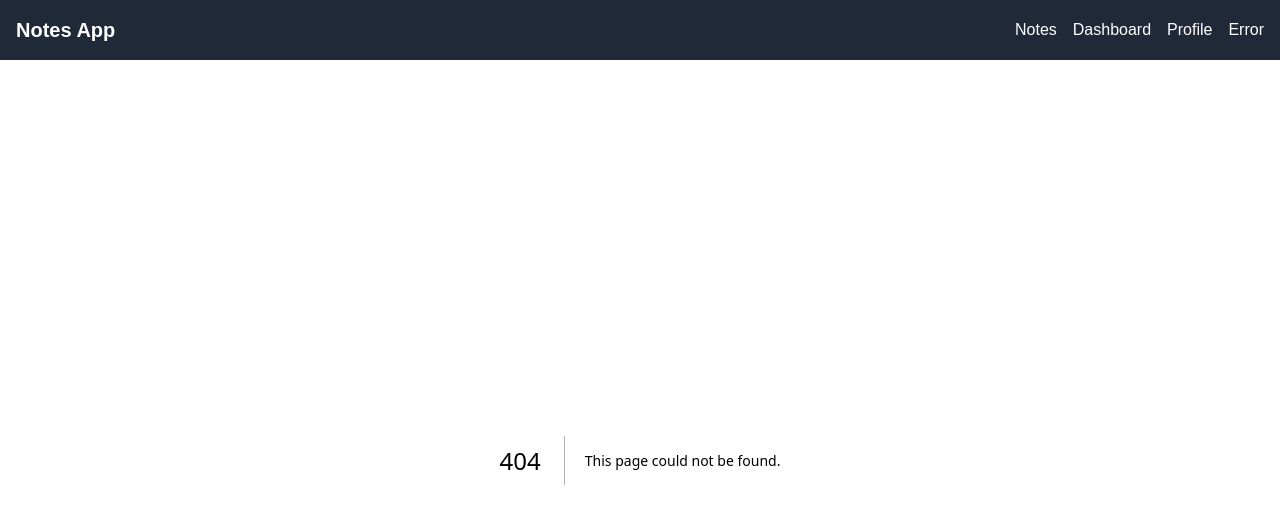
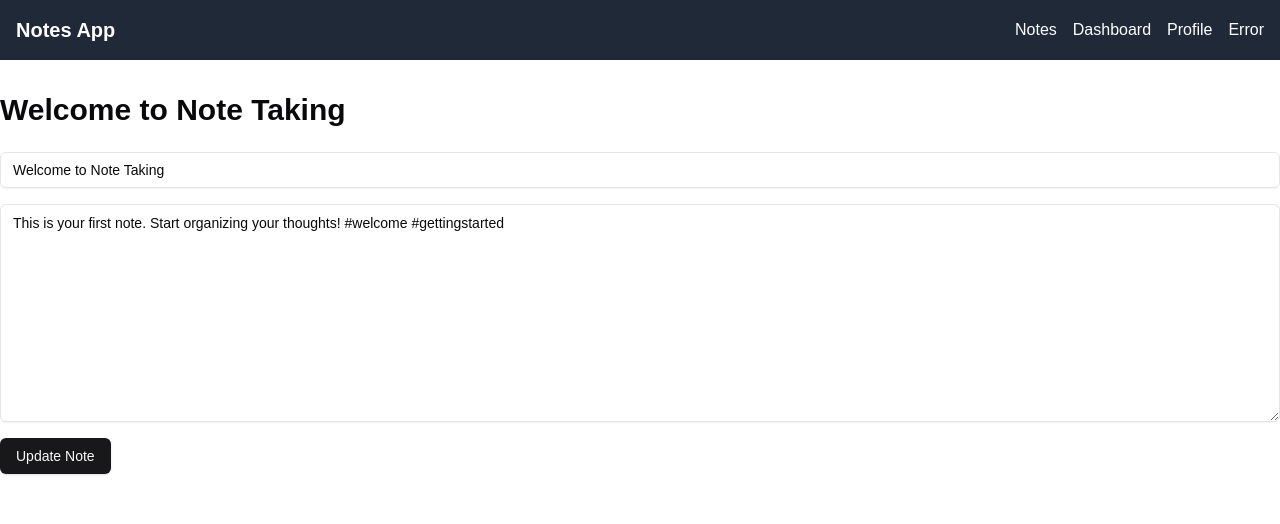
Before and after one commit to fengyun2/nextjs-notes-app, a Next.js app: page /notes/1/edit in a window 1280 px wide. Before the commit this address had no page. Shown: the top 524 px of the page. Built offline with nearby package versions, Linux system fonts and the light colour scheme.

Commit message:
feat: 新增笔记编辑页

```diff
--- /dev/null
+++ b/src/app/notes/[noteId]/actions/delete-note.action.ts
@@ -0,0 +1,15 @@
+'use server'
+
+import { type NoteWhere, WhereNoteSchema } from '@/core/entities/note'
+import { deleteNote } from '@/core/services/note'
+import { revalidateTag } from 'next/cache'
+
+export async function deleteNoteAction(whereRaw: NoteWhere) {
+  const { data, error} = await WhereNoteSchema.safeParseAsync(whereRaw)
+  if (error) {
+    throw new Error(error.message)
+  }
+  await deleteNote(data)
+  revalidateTag('notes')
+  revalidateTag(`note-details/${data.id}`)
+}
--- /dev/null
+++ b/src/app/notes/[noteId]/actions/edit-note.action.ts
@@ -0,0 +1,15 @@
+'use server'
+
+import { type NoteWhere, type NoteUpdate, UpdateNoteSchema} from '@/core/entities/note'
+import { updateNote } from '@/core/services/note'
+import {revalidateTag} from 'next/cache'
+
+export async function updateNoteAction(whereRaw: NoteWhere,rawNote: NoteUpdate) {
+  const {data, error} = await UpdateNoteSchema.safeParseAsync(rawNote)
+  if (error) {
+    throw new Error(error.message)
+  }
+  await updateNote(whereRaw, data)
+  revalidateTag('notes')
+  revalidateTag(`note-details/${whereRaw.id}`)
+}
--- /dev/null
+++ b/src/app/notes/[noteId]/components/DeleteButton.tsx
@@ -0,0 +1,24 @@
+'use client';
+
+import { useState } from 'react';
+import { useRouter } from 'next/navigation';
+import { Button } from '@/components/ui/button';
+import { deleteNoteAction } from '../actions/delete-note.action';
+export function DeleteNoteButton({ id }: { id: string }) {
+  const [isDeleting, setIsDeleting] = useState(false);
+  const router = useRouter();
+
+  const handleDelete = async () => {
+    if (confirm('Are your sure you want to delete this note?')) {
+      setIsDeleting(true);
+      await deleteNoteAction({ id });
+      router.push('/notes');
+    }
+  };
+
+  return (
+    <Button variant="destructive" onClick={handleDelete} disabled={isDeleting}>
+      {isDeleting ? 'Deleting...' : 'Delete'}
+    </Button>
+  );
+}
--- /dev/null
+++ b/src/app/notes/[noteId]/edit/components/EditNoteForm.tsx
@@ -0,0 +1,74 @@
+'use client';
+
+import { useState } from 'react';
+import { useRouter } from 'next/navigation';
+import { Input } from '@/components/ui/input';
+import { Textarea } from '@/components/ui/textarea';
+import { Button } from '@/components/ui/button';
+import { motion } from 'framer-motion';
+import { Loader2 } from 'lucide-react';
+import type { Note } from '@/core/entities/note';
+import { updateNoteAction } from '../../actions/edit-note.action';
+
+export default function EditNoteForm({ note }: { note: Note }) {
+  const [title, setTitle] = useState(note.title);
+  const [content, setContent] = useState(note.content);
+  const [isSubmitting, setIsSubmitting] = useState(false);
+  const router = useRouter();
+
+  const handleSubmit = async (e: React.FormEvent<HTMLFormElement>) => {
+    e.preventDefault();
+    setIsSubmitting(true);
+    try {
+      await updateNoteAction({ id: note.id }, { title, content });
+      router.push('/notes');
+      router.refresh()
+    } catch (error) {
+      console.error('Failed to update note', error);
+    } finally {
+      setIsSubmitting(false);
+    }
+  };
+
+  return (
+    <motion.form
+      className="space-y-4"
+      initial={{ opacity: 0, y: 20 }}
+      animate={{ opacity: 1, y: 0 }}
+      transition={{ duration: 0.5 }}
+      onSubmit={handleSubmit}
+    >
+      <motion.div initial={{ opacity: 0, x: -20 }} animate={{ opacity: 1, x: 0 }} transition={{ delay: 0.2 }}>
+        <Input
+          type="text"
+          placeholder="Note Title"
+          value={title}
+          onChange={(e) => setTitle(e.target.value)}
+          required
+          disabled={isSubmitting}
+        />
+      </motion.div>
+      <motion.div initial={{ opacity: 0, x: -20 }} animate={{ opacity: 1, x: 0 }} transition={{ delay: 0.3 }}>
+        <Textarea
+          placeholder="Note Content"
+          value={content}
+          onChange={(e) => setContent(e.target.value)}
+          required
+          rows={10}
+          disabled={isSubmitting}
+        />
+      </motion.div>
+      <motion.div initial={{ opacity: 0, y: 20 }} animate={{ opacity: 1, y: 0 }} transition={{ delay: 0.4 }}>
+        <Button type="submit" disabled={isSubmitting}>
+          {isSubmitting ? (
+            <>
+              <Loader2 className="mr-2 h-4 w-4 animate-spin" /> Updating Note...
+            </>
+          ) : (
+            'Update Note'
+          )}
+        </Button>
+      </motion.div>
+    </motion.form>
+  );
+}
--- /dev/null
+++ b/src/app/notes/[noteId]/edit/page.tsx
@@ -0,0 +1,27 @@
+import { getNote } from '@/core/services/note';
+import { notFound } from 'next/navigation';
+import { unstable_cache } from 'next/cache';
+import EditNoteForm from './components/EditNoteForm'
+
+const fetchNote = async (id: string) => {
+  const note = await unstable_cache(getNote, [`note-details/${id}`], { tags: ['note-details', `note-details/${id}`] })({
+    id,
+  });
+  if (!note) {
+    return notFound();
+  }
+  return note;
+};
+
+export default async function EditNotePage(props: { params: Promise<{ noteId: string }> }) {
+  const params = await props.params;
+  const noteId = params.noteId;
+  const note = await fetchNote(noteId);
+
+  return (
+    <div className="container mx-auto py-8">
+      <h1 className="text-3xl font-bold mb-6">{note.title}</h1>
+      <EditNoteForm note={note} />
+    </div>
+  );
+}
--- /dev/null
+++ b/src/app/notes/[noteId]/loading.tsx
@@ -0,0 +1,17 @@
+import { Skeleton } from "@/components/ui/skeleton";
+
+export default function Loading() {
+  return (
+    <div className="container mx-auto py-8">
+      <Skeleton className="h-12 w-3/4 mb-6" />
+      <Skeleton className="h-4 w-full mb-2" />
+      <Skeleton className="h-4 w-full mb-2" />
+      <Skeleton className="h-4 w-2/3 mb-6" />
+      <div className="flex space-x-2">
+        <Skeleton className="h-10 w-20" />
+        <Skeleton className="h-10 w-20" />
+        <Skeleton className="h-10 w-32" />
+      </div>
+    </div>
+  )
+}
--- /dev/null
+++ b/src/app/notes/[noteId]/page.tsx
@@ -0,0 +1,38 @@
+import { getNote } from '@/core/services/note';
+import { notFound } from 'next/navigation';
+import { unstable_cache } from 'next/cache';
+import Link from 'next/link';
+import { Button } from '@/components/ui/button';
+import { DeleteNoteButton } from './components/DeleteButton';
+
+const fetchNote = async (id: string) => {
+  const note = await unstable_cache(getNote, [`note-details/${id}`], { tags: ['note-details', `note-details/${id}`] })({
+    id,
+  });
+  if (!note) {
+    return notFound();
+  }
+  return note;
+};
+
+export default async function NotePage(props: { params: Promise<{ noteId: string }> }) {
+  const params = await props.params;
+  const noteId = params.noteId;
+  const note = await fetchNote(noteId);
+
+  return (
+    <div className="container mx-auto py-8">
+      <h1 className="text-3xl font-bold mb-6">{note.title}</h1>
+      <p className="mb-6 whitespace-pre-wrap">{note.content}</p>
+      <div className="flex space-x-2">
+        <Link href={`/notes/${note.id}/edit`}>
+          <Button variant="outline">Edit</Button>
+        </Link>
+        <DeleteNoteButton id={note.id} />
+        <Link href="/notes">
+          <Button variant="outline">Back to Notes</Button>
+        </Link>
+      </div>
+    </div>
+  );
+}
--- a/src/app/notes/components/NoteView.tsx
+++ b/src/app/notes/components/NoteView.tsx
@@ -27,10 +27,10 @@ const NoteView = ({ note }: { note: Note }) => {
             {note.content}
           </p>
           <motion.div className='mt-4 flex justify-end space-x-2' initial={{opacity: 0}} animate={{opacity: 1}} transition={{delay: 0.2}}>
-            <Link href={`/note/${note.id}`}>
+            <Link href={`/notes/${note.id}`}>
               <Button variant='outline'>View</Button>
             </Link>
-            <Link href={`/edit/${note.id}`}>
+            <Link href={`/notes/${note.id}/edit`}>
               <Button variant='outline'>Edit</Button>
             </Link>
           </motion.div>
--- /dev/null
+++ b/src/app/notes/create/actions/create-note.action.ts
@@ -0,0 +1,15 @@
+"use server"
+
+import type { NoteInsert } from '@/core/entities/note'
+import { InsertNoteSchema } from '@/core/entities/note'
+import {createNote} from '@/core/services/note'
+import { revalidateTag } from 'next/cache'
+
+export async function createNoteAction(rawNote: NoteInsert) {
+  const {data, error} = await InsertNoteSchema.safeParseAsync(rawNote)
+  if (error) {
+    throw new Error(error.message)
+  }
+  await createNote(data)
+  revalidateTag('notes')
+}
--- /dev/null
+++ b/src/app/notes/create/components/CreateNoteForm.tsx
@@ -0,0 +1,72 @@
+'use client';
+
+import { useState } from 'react';
+import { useRouter } from 'next/navigation';
+import { Input } from '@/components/ui/input';
+import { Textarea } from '@/components/ui/textarea';
+import { Button } from '@/components/ui/button';
+import { motion } from 'framer-motion';
+import { Loader2 } from 'lucide-react';
+import { createNoteAction } from '../actions/create-note.action';
+
+export default function CreateNoteForm() {
+  const [title, setTitle] = useState('');
+  const [content, setContent] = useState('');
+  const [isSubmitting, setIsSubmitting] = useState(false);
+  const router = useRouter();
+
+  const handleSubmit = async (e: React.FormEvent<HTMLFormElement>) => {
+    e.preventDefault();
+    setIsSubmitting(true);
+    try {
+      await createNoteAction({ title, content });
+      router.push('/notes');
+    } catch (error) {
+      console.error('Failed to create note', error);
+    } finally {
+      setIsSubmitting(false);
+    }
+  };
+
+  return (
+    <motion.form
+      className="space-y-4"
+      initial={{ opacity: 0, y: 20 }}
+      animate={{ opacity: 1, y: 0 }}
+      transition={{ duration: 0.5 }}
+      onSubmit={handleSubmit}
+    >
+      <motion.div initial={{ opacity: 0, x: -20 }} animate={{ opacity: 1, x: 0 }} transition={{ delay: 0.2 }}>
+        <Input
+          type="text"
+          placeholder="Note Title"
+          value={title}
+          onChange={(e) => setTitle(e.target.value)}
+          required
+          disabled={isSubmitting}
+        />
+      </motion.div>
+      <motion.div initial={{ opacity: 0, x: -20 }} animate={{ opacity: 1, x: 0 }} transition={{ delay: 0.3 }}>
+        <Textarea
+          placeholder="Note Content"
+          value={content}
+          onChange={(e) => setContent(e.target.value)}
+          required
+          rows={10}
+          disabled={isSubmitting}
+        />
+      </motion.div>
+      <motion.div initial={{ opacity: 0, y: 20 }} animate={{ opacity: 1, y: 0 }} transition={{ delay: 0.4 }}>
+        <Button type="submit" disabled={isSubmitting}>
+          {isSubmitting ? (
+            <>
+              <Loader2 className="mr-2 h-4 w-4 animate-spin" /> Creating Note...
+            </>
+          ) : (
+            'Create Note'
+          )}
+        </Button>
+      </motion.div>
+    </motion.form>
+  );
+}
--- /dev/null
+++ b/src/app/notes/create/page.tsx
@@ -0,0 +1,10 @@
+import CreateNoteForm from "./components/CreateNoteForm";
+
+export default function CreateNotePage() {
+  return (
+    <div className="container mx-auto py-8">
+      <h1 className="text-3xl font-bold mb-8">Create New Note</h1>
+      <CreateNoteForm />
+    </div>
+  );
+}
```
